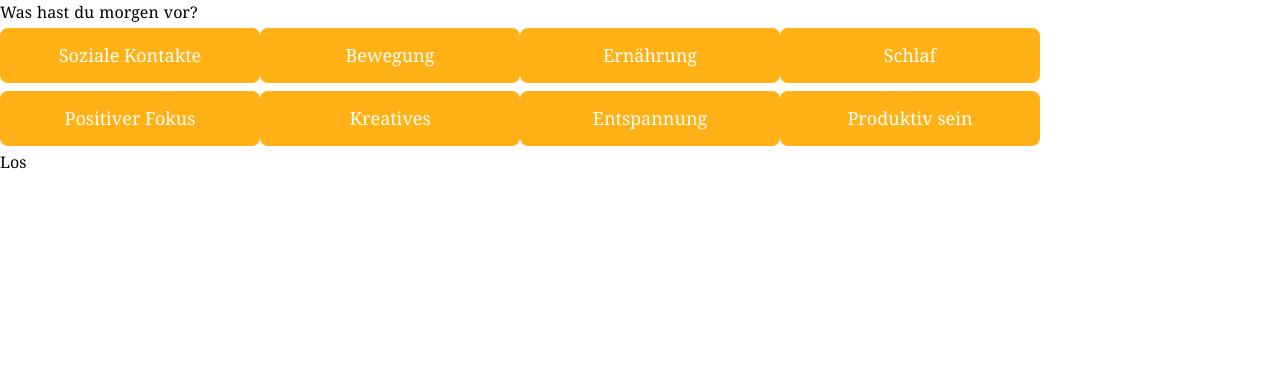
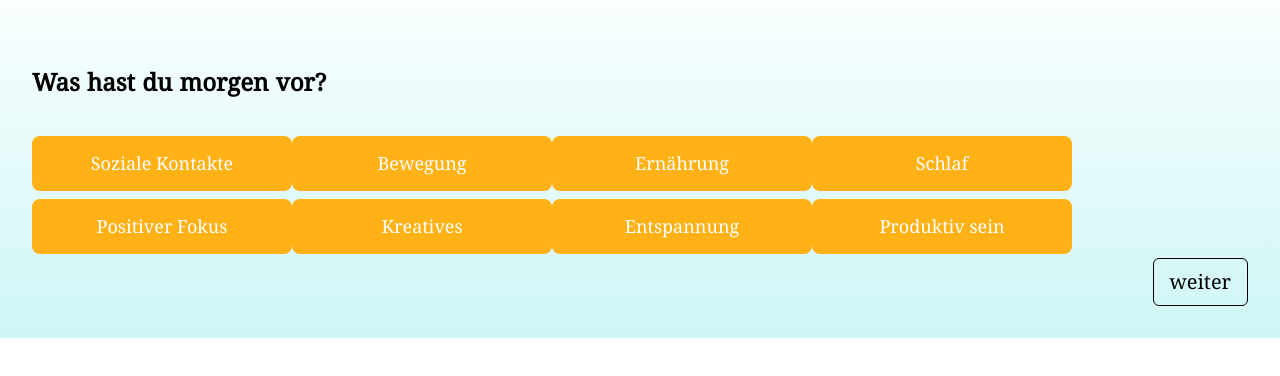
Before and after one commit to EricHier/WirVsVirusTagesplaner, a Nuxt app: page /planner in a window 1280 px wide. Shown: the top 376 px of the page. Built offline with nearby package versions, Linux system fonts and the light colour scheme.

Commit message:
add some styling

```diff
--- a/components/CategoryList.vue
+++ b/components/CategoryList.vue
@@ -8,18 +8,20 @@
         v-on:click="onClick">
       </CategoryItem>
     </ul>
-    <button v-if="!isEmitClick" v-on:click="submitCategoryList">Los</button>
+    <WeiterButton v-if="!isEmitClick" v-on:click="submitCategoryList">Los</WeiterButton>
+
   </div>
 </template>
 <script>
 import CategoryItem from '~/components/CategoryItem.vue';
+import WeiterButton from "~/components/WeiterButton.vue";
 
 export default {
   props: {
     isEmitClick: Boolean
   },
   components: {
-    CategoryItem
+    CategoryItem, WeiterButton
   },
   methods: {
     submitCategoryList(clickEvent) {
--- a/pages/plan.vue
+++ b/pages/plan.vue
@@ -1,6 +1,6 @@
 <template>
-  <div>
-    <h1>Plan</h1>
+  <div class="container p-8 background">
+    <h1 class="title my-8">Dein Plan für heute</h1>
   </div>
 </template>
 <script>
@@ -15,3 +15,8 @@ export default {
   }
 }
 </script>
+<style>
+  .header {
+    display: flex;
+  }
+</style>
--- a/pages/planner.vue
+++ b/pages/planner.vue
@@ -1,11 +1,12 @@
 <template>
-  <div>
-    <h1>Was hast du morgen vor?</h1>
+  <div class="container p-8 background">
+    <h1 class="title my-8">Was hast du morgen vor?</h1>
     <CategoryList></CategoryList>
   </div>
 </template>
 <script>
 import CategoryList from '~/components/CategoryList.vue';
+import WeiterButton from "~/components/WeiterButton";
 
 export default {
   components: {
```
